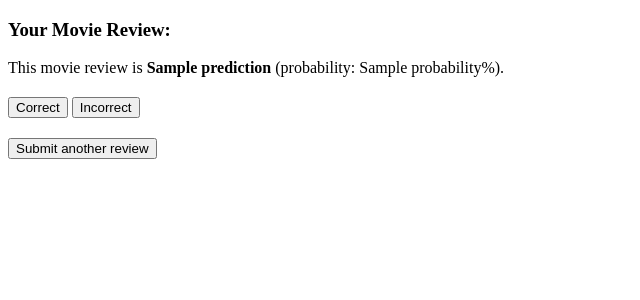
After one commit to ccastleberry/Python_Machine_Learning, a Flask app: template movieclassifier/1st_flask_app_1/templates/results.html in a window 1280 px wide. The commit adds this page. Shown: the top 300 px of the page, without its empty margins (0-640 px from the left). Run offline with Flask 2, Linux system fonts and the light colour scheme; the template is opened without the code that fills it: most values are stand-ins (such as "Sample title", 1, 10 or a date in 2020); parts of the project's set-up code (start-up, migrations or seed data) failed here and were passed over.

Commit message:
have the web app up and working locally

```diff
--- a/movieclassifier/1st_flask_app_1/app.py
+++ b/movieclassifier/1st_flask_app_1/app.py
@@ -1,7 +1,43 @@
 from flask import Flask, render_template, request
 from wtforms import Form, TextAreaField, validators
+import pickle
+import sqlite3
+import os
+import numpy as np
+import logging
+
+from vectorizer import vect
 
 app = Flask(__name__)
+
+class ReviewForm(Form):
+    moviereview = TextAreaField('',
+        [validators.DataRequired(),
+        validators.length(min=15)])
+
+# Preparing the classifier
+cur_dir = os.path.dirname(__file__)
+clf = pickle.load(open(os.path.join(cur_dir,'pkl_objects', 'classifier.pkl'), 'rb'))
+db = os.path.join(cur_dir, 'reviews.sqlite')
+
+def classify(document):
+    label={0:'negative', 1:'positive'}
+    X = vect.transform([document])
+    y = clf.predict(X)[0]
+    proba = clf.predict_proba(X).max()
+    return label[y], proba
+
+def train(document, y):
+    X = vect.transform([document])
+    clf.partial_fit(X, [y])
+
+def sqlite_entry(path, document, y):
+    conn = sqlite3.connect(path)
+    c = conn.cursor()
+    c.execute("INSERT INTO review_db (review, sentiment, date) VALUES (?, ?, DATETIME('now'))", (document, y))
+    conn.commit()
+    conn.close()
+
 
 class HelloForm(Form):
     sayhello = TextAreaField('', validators=[validators.DataRequired()])
@@ -9,17 +45,37 @@ class HelloForm(Form):
 
 @app.route('/')
 def index():
-    form = HelloForm(request.form)
-    return render_template('first_app.html', form=form)
+    form = ReviewForm(request.form)
+    return render_template('reviewform.html', form=form)
 
-@app.route('/hello', methods=['POST'])
-def hello():
-    form = HelloForm(request.form)
-    if request.method == 'POST'and form.validate():
-        name = request.form['sayhello']
-        return render_template('hello.html',name=name)
-    return render_template('first_app.html', form=form)
+@app.route('/results', methods=['POST'])
+def results():
+    form = ReviewForm(request.form)
+    if request.method == 'POST' and form.validate():
+        review = request.form['moviereview']
+        y, proba = classify(review)
+        return render_template('results.html',
+            content=review, prediction=y, probability=round(proba*100, 2))
+    return render_template('reviewform.html', form=form)
 
 
-if __name__=='__main__':
+
+@app.route('/thanks', methods=['POST'])
+def feedback():
+    feedback = request.form['feedback_button']
+    review = request.form['review']
+    prediction = request.form['prediction']
+    logging.debug("prediction: {}".format(prediction))
+    inv_label = {'negative': 0, 'positive': 1}
+    y = inv_label[prediction]
+    logging.debug("y: {}".format(y))
+    if feedback == 'Incorrect':
+        y = int(not(y))
+    logging.debug("y: {}".format(y))
+    train(review, y)
+    sqlite_entry(db, review, y)
+    return render_template('thanks.html')
+
+if __name__ == '__main__':
+    #logging.basicConfig(level=logging.DEBUG)
     app.run(debug=True)
--- a/movieclassifier/1st_flask_app_1/static/style.css
+++ b/movieclassifier/1st_flask_app_1/static/style.css
@@ -1,3 +1,6 @@
 body {
-    font-size: 2em;
+    width: 600px;
 }
+.button {
+    padding-top: 20px;
+}
--- /dev/null
+++ b/movieclassifier/1st_flask_app_1/templates/results.html
@@ -0,0 +1,30 @@
+<!DOCTYPE html>
+<html lang="en">
+<head>
+    <meta charset="UTF-8">
+    <meta name="viewport" content="width=device-width, initial-scale=1.0">
+    <meta http-equiv="X-UA-Compatible" content="ie=edge">
+    <title>Movie Classification</title>
+    <link rel="stylesheet" href="{{ url_for('static', filename='style.css') }}">
+</head>
+<body>
+    <h3>Your Movie Review:</h3>
+    <div>
+        This movie review is <strong>{{ prediction }}</strong>
+        (probability: {{ probability }}%).
+    </div>
+    <div class="button">
+        <form action="/thanks" method="post">
+            <input type="submit" value="Correct" name= "feedback_button">
+            <input type="submit" value="Incorrect" name="feedback_button">
+            <input type="hidden" value="{{prediction}}" name="prediction">
+            <input type="hidden" value="{{content}}" name="review">
+        </form>
+    </div>
+    <div class="button">
+        <form action="/">
+            <input type="submit" value="Submit another review">
+        </form>
+    </div>
+</body>
+</html>
```
Also changed, not shown: movieclassifier/1st_flask_app_1/requirements.txt (added, +200 -0 lines), movieclassifier/1st_flask_app_1/templates/reviewform.html (added, +25 -0 lines), movieclassifier/1st_flask_app_1/templates/thanks.html (added, +17 -0 lines), movieclassifier/1st_flask_app_1/reviews.sqlite, 1 other file.
